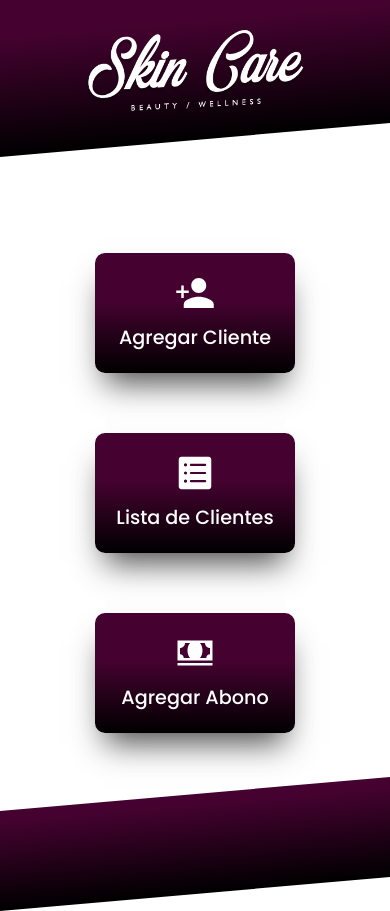
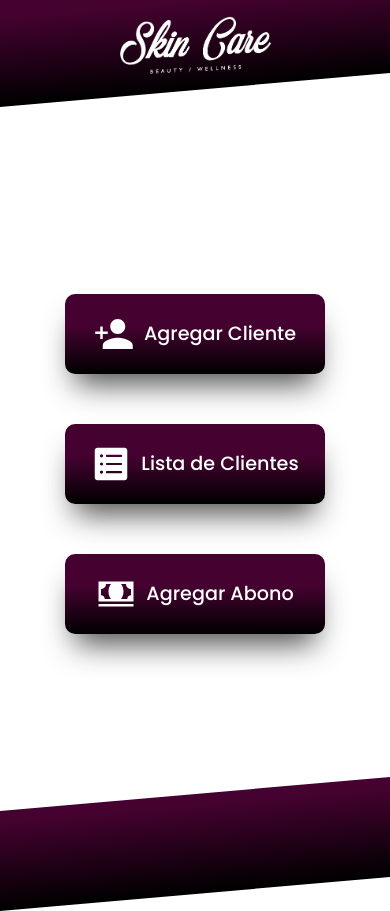
Before and after one commit to BtoMJ/aby.clientes, a React (Vite) app: page / in a window 390 px wide. Built offline with nearby package versions, Linux system fonts and the light colour scheme.

Commit message:
Modificación de tamaño de botones en Home

```diff
--- a/src/components/Home/Home.css
+++ b/src/components/Home/Home.css
@@ -1,6 +1,8 @@
+@media (max-width: 480px) and (orientation: portrait){
+
     .home-container{
         width: 100%;
-    height: 80vh;
+        height: 85vh;
         display: flex;
         flex-direction: column;
         align-items: center;
@@ -8,12 +10,12 @@
     }
 
     .home-container .option-container{
-    width: 200px;
-    height: 120px;
-    margin: 30px 0;
+        width: 260px;
+        height: 80px;
+        margin: 25px 0;
         border-radius: 10px;
         display: flex;
-    flex-direction: column;
+        flex-direction: row;
         align-items: center;
         justify-content: center;
         background: linear-gradient(0deg, rgba(0,0,0,1) 0%, rgba(69,2,48,1) 60%);
@@ -30,5 +32,7 @@
         font-size: 2.5rem;
         font-weight: 500;
         color: #FFF;
-    margin-bottom: 10px;
+        margin-right: 10px;
     }
+
+}
--- a/src/components/NavBar/NavBar.css
+++ b/src/components/NavBar/NavBar.css
@@ -2,7 +2,7 @@
 
     .nav-container{
         width: 100%;
-        height: 200px;
+        height: 150px;
         padding: 90px 0 50px 0;
         display: flex;
         flex-direction: column;
@@ -24,9 +24,9 @@
     }
 
     .logo-container img{
-        height: 100px;
+        height: 70px;
         position: relative;
-        bottom: 10px;
+        bottom: 20px;
     }
 
     .logo-container h2{
```
Lines whose indentation alone changed are shown as unchanged.
